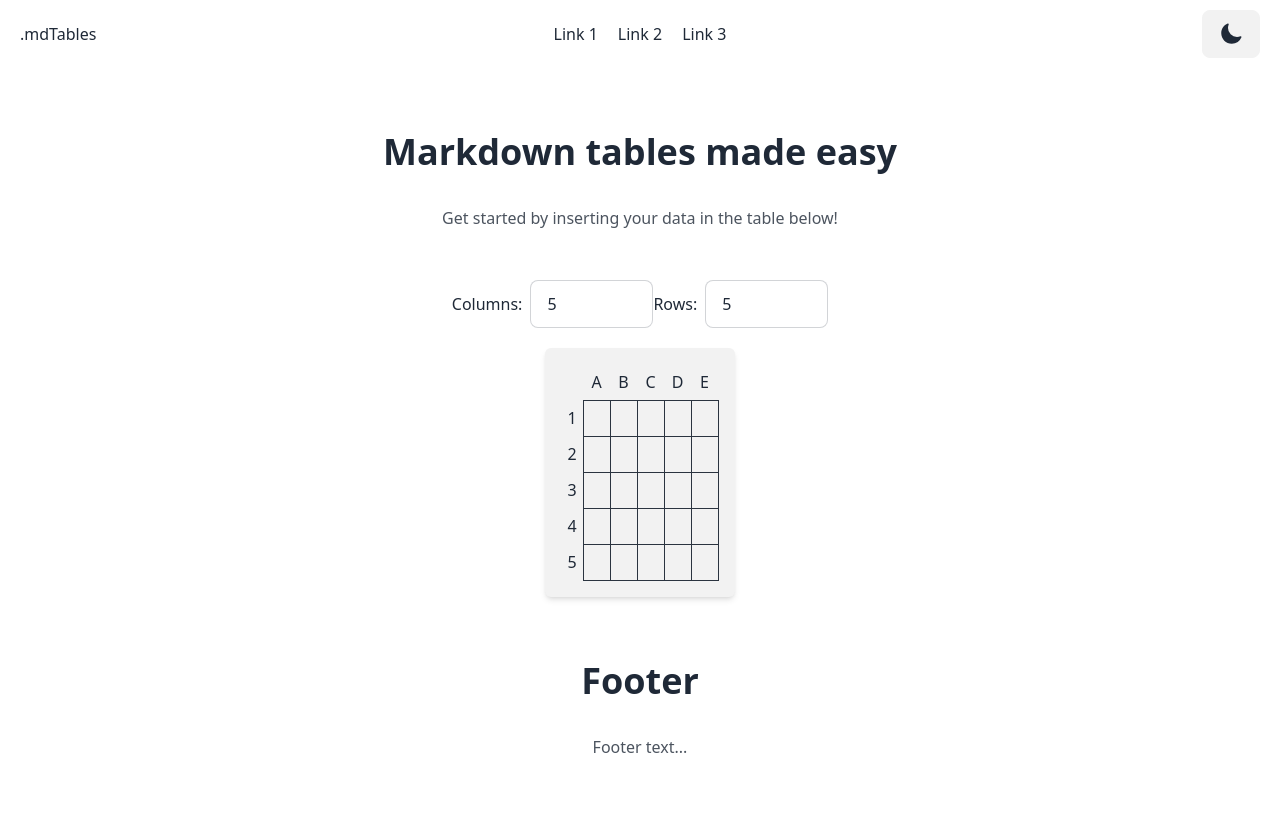
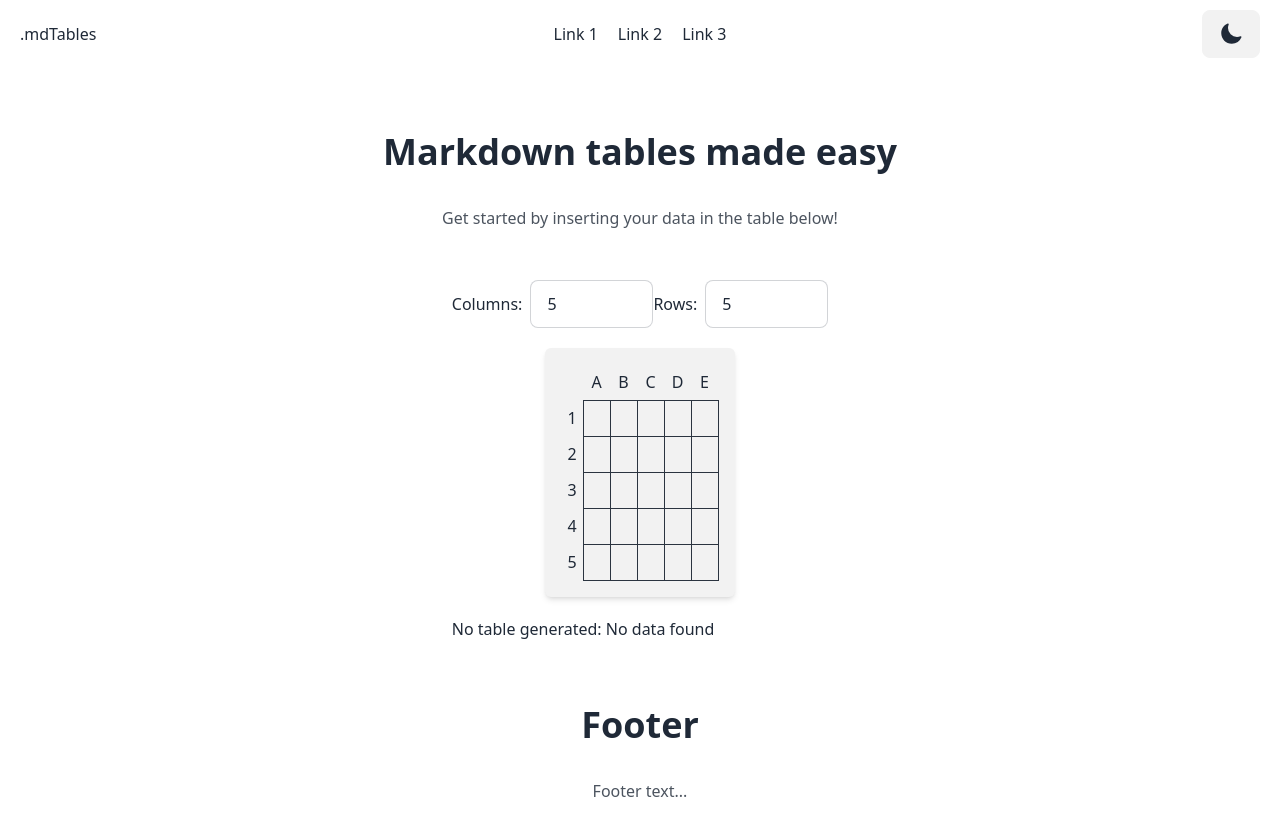
Before and after one commit to ZeroWave022/mdtables, a Nuxt app: page / in a window 1280 px wide. Shown: the top 836 px of the page. Built offline with nearby package versions, Linux system fonts and the light colour scheme.

Commit message:
feat: Add info text when table is empty

```diff
--- a/components/TableOutput.vue
+++ b/components/TableOutput.vue
@@ -65,4 +65,7 @@
             <span>Copied to clipboard!</span>
         </div>
     </div>
+    <p v-else>
+        No table generated: No data found
+    </p>
 </template>
```
